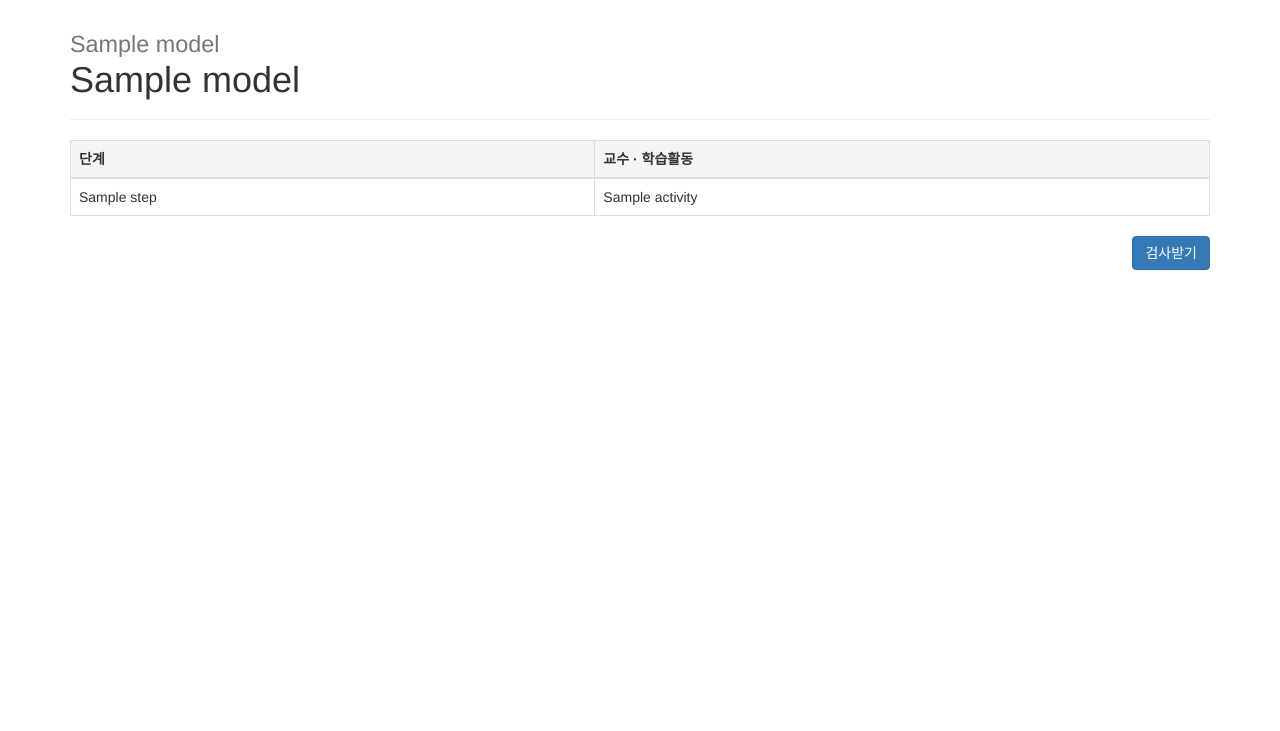
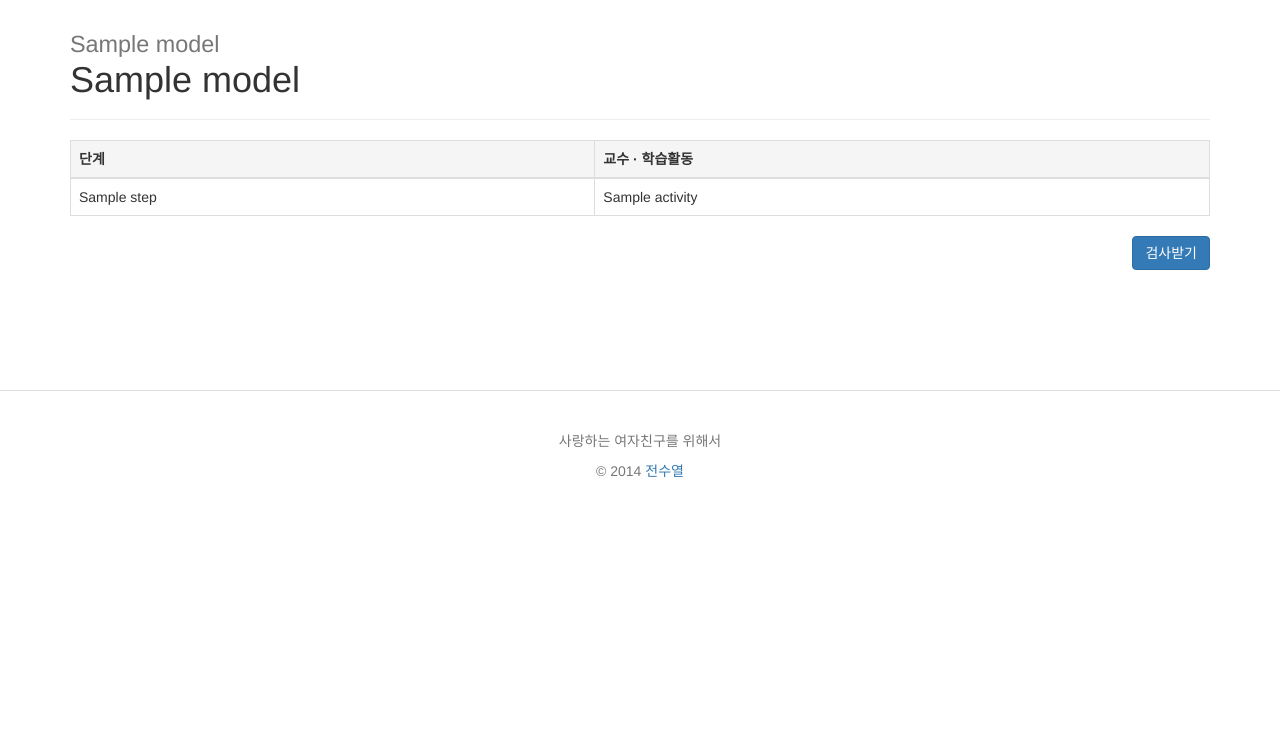
Before and after one commit to devxoul/opteacher, a Flask app: template opteacher/templates/instruction_models.html in a window 1280 px wide. Shown: the top 731 px of the page. Run offline with Flask 2, Linux system fonts and the light colour scheme; tables that the repository leaves empty hold one stand-in row (values such as "Sample post"); the template is opened without the code that fills it: values that come from a table or form of the project are taken from there, most other values are stand-ins (such as "Sample title", 1, 10 or a date in 2020); some libraries are stand-ins or nearby versions.

Commit message:
Footer 추가

```diff
--- a/opteacher/templates/layout.html
+++ b/opteacher/templates/layout.html
@@ -9,9 +9,25 @@
     <script type="text/javascript" src="https://code.jquery.com/jquery-1.11.1.min.js"></script>
     <script type="text/javascript" src="http://maxcdn.bootstrapcdn.com/bootstrap/3.2.0/js/bootstrap.min.js"></script>
     <link rel="stylesheet" type="text/css" href="http://maxcdn.bootstrapcdn.com/bootstrap/3.2.0/css/bootstrap.min.css"></link>
+
+    <style>
+      footer {
+        margin-top: 120px;
+        border-top: 1px solid #dedede;
+        padding: 40px 0;
+        color: #777;
+      }
+    </style>
   </head>
+
   <body>
     {% block body %}
     {% endblock %}
+    <footer>
+      <div class="container text-center">
+        <p>사랑하는 여자친구를 위해서</p>
+        <p>© 2014 <a href="http://xoul.kr">전수열</a></p>
+      </div>
+    </footer>
   </body>
 </html>
```
